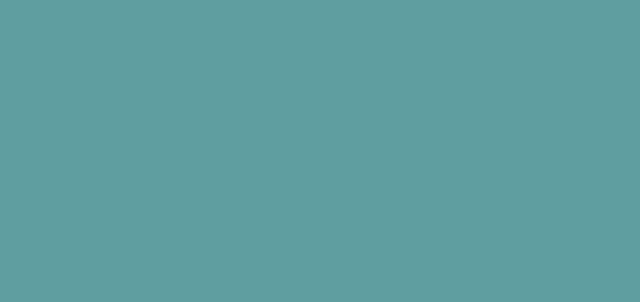
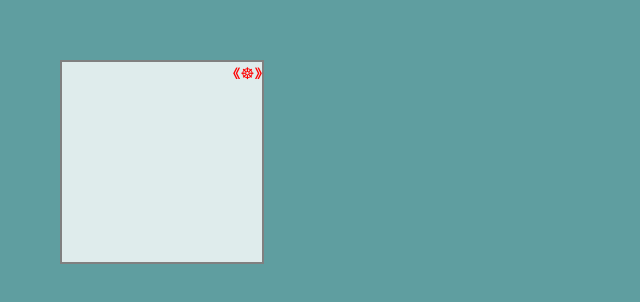
Before and after one commit to yuanluoyue/web-tool-subgrade, a website: page test.html in a window 1280 px wide. Shown: the whole page, without its empty margins (0-640 px from the left). Drawn offline with Linux system fonts and the light colour scheme; files that its build step writes are made by us from their sources.

Commit message:
create layer

```diff
--- a/src/main.js
+++ b/src/main.js
@@ -1,6 +1,71 @@
 (() => {
-    window._wtgl = {
+    class GuiController {
+
+        constructor() {
+            this.layer = null
+        }
+
+        createSubgrade() {
+            let layer = this.createLayer()
+            this.createDragHandle(layer)
+        }
+
+        createLayer() {
+            const layer = document.createElement('div')
+            layer.style.display = 'block'
+            layer.style.padding = 0
+            layer.style.margin = 0
+            layer.style.zIndex = 99999
+            layer.style.position = 'fixed'
+            layer.style.top = 60 + 'px'
+            layer.style.left = 60 + 'px'
+            layer.style.backgroundColor = 'rgba(255,255,255,0.8)'
+            layer.style.border = 2 + 'px' + ' solid' + ' gray'
+            layer.style.minWidth = 200 + 'px'
+            layer.style.minHeight = 200 + 'px'
+
+            document.body.appendChild(layer)
+            this.layer = layer
+            return layer
+        }
+
+        createDragHandle(layer) {
+            const d = document.createElement('div')
+            d.innerText = '《☸》'
+            d.style.display = 'block'
+            d.style.float = 'right'
+            d.style.cursor = 'move'
+            d.style.color = 'red'
+            layer.appendChild(d)
+
+            let dragging = false
+            let tLeft, tTop
+
+            d.addEventListener('mousedown', (e) => {
+                if (e.target == d) {
+                    dragging = true
+                    let moveElemRect = layer.getBoundingClientRect()
+                    tLeft = e.clientX - moveElemRect.left
+                    tTop = e.clientY - moveElemRect.top
+                }
+            })
+
+            d.addEventListener('mouseup', (e) => {
+                dragging = false
+            })
+
+            d.addEventListener('mousemove', (e) => {
+                if (dragging) {
+                    let moveX = e.clientX - tLeft
+                    let moveY = e.clientY - tTop
+
+                    layer.style.left = moveX + 'px'
+                    layer.style.top = moveY + 'px'
+                }
+            })
+        }
 
     }
 
+    window._wts = new GuiController()
 })()
--- a/test.html
+++ b/test.html
@@ -14,6 +14,10 @@
 
 <body>
 
+    <script src="./dist/main.js"></script>
+    <script>
+        _wts.createSubgrade()
+    </script>
 </body>
 
 </html>
```
Also changed, not shown: gulpfile.js (+9 -3 lines), package.json (+6 -4 lines), .babelrc (deleted), dist/main.js, 1 other file.
